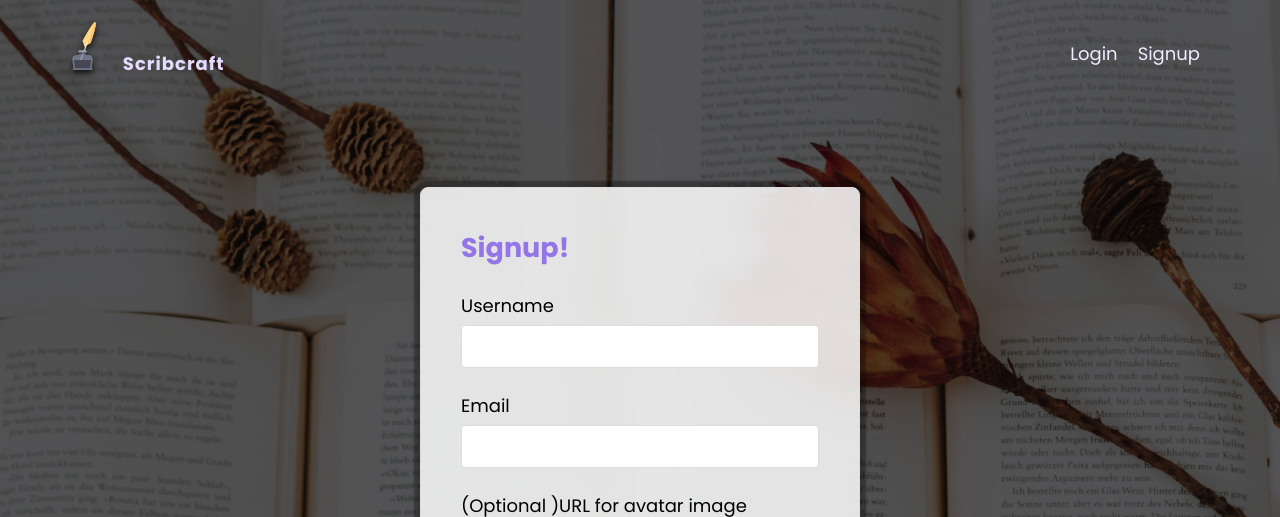
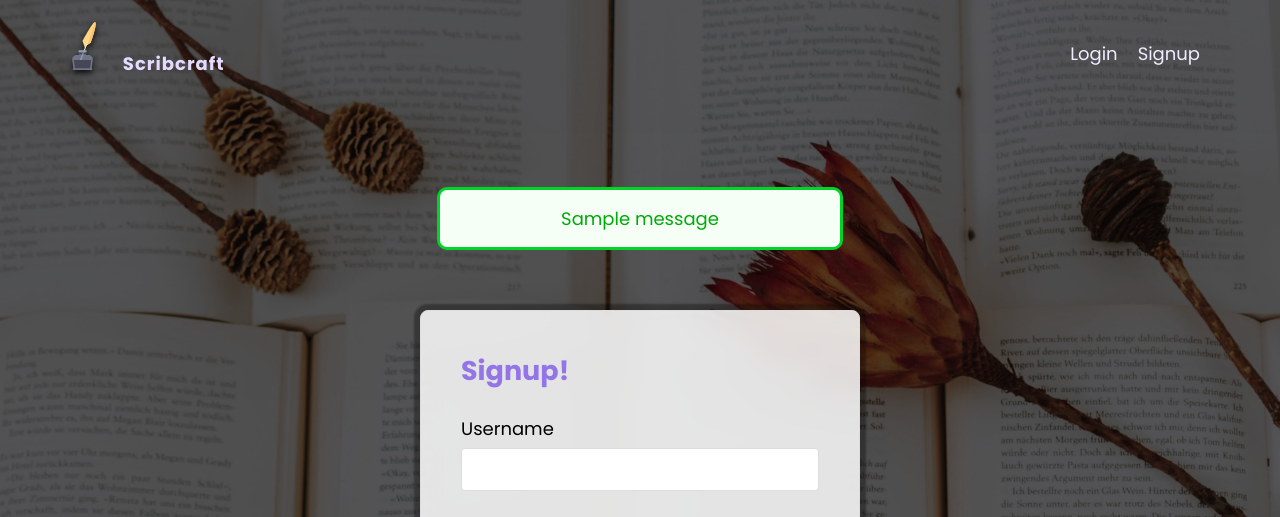
Before and after one commit to salashamir/scribcraft-capstone, a Flask app: page /signup in a window 1280 px wide. Shown: the top 517 px of the page. Run offline with Flask 2, Linux system fonts and the light colour scheme; tables that the repository leaves empty hold one stand-in row (values such as "Sample post"); one stand-in notice (Sample message) is shown; some libraries are stand-ins or nearby versions.

Commit message:
added flashed messages to teomplates

```diff
--- a/app.py
+++ b/app.py
@@ -71,6 +71,16 @@ def root():
     scribs = Scrib.query.all()
     return render_template('user/dashboard.html', scribs=scribs)
 
+
+# 404 error
+@app.errorhandler(404)
+def not_found(error):
+    """404 page"""
+
+    if not g.user:
+        return redirect(url_for('login'))
+
+    return render_template("404.html"), 404
 
 # AUTH ROUTES
 
@@ -203,9 +213,27 @@ def create_scrib():
         except Exception as e:
             return render_template('user/error.html', error_message=e)
 
+        flash("Scrib created!", "success")
         return redirect(url_for('show_scrib', scrib_id=scrib.id))
 
     return render_template('user/create-scrib.html', form=form)
+
+
+@app.route('/scribs/delete/<int:scrib_id>', methods=["POST"])
+def delete_scrib(scrib_id):
+    """Post route to submit form and delete script"""
+
+    if not g.user:
+        flash("Access unauthorized", "danger")
+        return redirect(url_for('login'))
+
+    scrib = Scrib.query.get_or_404(scrib_id)
+
+    db.session.delete(scrib)
+    db.session.commit()
+
+    flash("Scrib deleted!", "success")
+    return redirect(url_for('root'))
 
 
 # USER ROUTES
@@ -262,6 +290,7 @@ def edit_user_profile(user_id):
         db.session.add(user)
         db.session.commit()
 
+        flash("Profile updated!", "success")
         return redirect(url_for("show_user_profile", user_id=user.id))
 
     return render_template("/user/edit-user.html", form=form, user=g.user)
@@ -333,7 +362,7 @@ async def post_generate_image_art_API(session, prompt):
         if "error" in concept_art_images:
             raise Exception(
                 f"Error message: {concept_art_images['error']['message']}. Error type: {concept_art_images['error']['type']}")
-        return [item['url'] for item in res.json()['data']]
+        return [item['url'] for item in concept_art_images['data']]
 
 
 async def post_generate_scrib_content_API(session, prompt):
--- /dev/null
+++ b/static/css/flashed-messages.css
@@ -0,0 +1,21 @@
+.alert {
+    margin-bottom: 2rem;
+    text-align: center;
+    width: 35%;
+    border-radius: 10px;
+    margin: 0 auto;
+    padding: 1.5rem 3rem;
+    font-size: 1.8rem;
+}
+
+.alert-danger{
+    background-color: rgb(255, 248, 248);
+    color: rgb(182, 0, 0);
+    border: 3px solid rgb(182, 0, 0);
+}
+
+.alert-success{
+    background-color: rgb(246, 255, 246);
+    color: rgb(0, 171, 9);
+    border: 3px solid rgb(0, 212, 39);
+}
--- a/templates/anon-home.html
+++ b/templates/anon-home.html
@@ -6,6 +6,9 @@
     <div class="app cozy-bcg">
         <div class="container">
             {% include 'components/navbar.html' %}
+            {% for category, message in get_flashed_messages(with_categories=True) %}
+                <div class="alert alert-{{ category }}">{{ message }}</div>
+            {% endfor %}
             {% block form %}
             {% endblock %}
             {% include 'components/footer.html' %}
--- a/templates/base.html
+++ b/templates/base.html
@@ -17,6 +17,7 @@
     <link rel="stylesheet" href="{{url_for('static', filename='css/users-list.css')}}">
     <link rel="stylesheet" href="{{url_for('static', filename='css/user-profile.css')}}">
     <link rel="stylesheet" href="{{url_for('static', filename='css/scrib-error.css')}}">
+    <link rel="stylesheet" href="{{url_for('static', filename='css/flashed-messages.css')}}">
     <script src="https://cdnjs.cloudflare.com/ajax/libs/axios/1.2.6/axios.min.js" async integrity="sha512-RUkwGPgBmjCwqXpCRzpPPmGl0LSFp9v5wXtmG41+OS8vnmXybQX5qiG5adrIhtO03irWCXl+z0Jrst6qeaLDtQ==" crossorigin="anonymous" referrerpolicy="no-referrer"></script>
     <script defer src="{{ url_for('static', filename='js/main.js') }}"></script>
     <title>Scribcraft! - {% block title %}{% endblock %}</title>
--- a/templates/components/macros.html
+++ b/templates/components/macros.html
@@ -10,6 +10,11 @@
             <h2 class="scrib-title">{{scrib.title}}</h2>
             <p class="scrib-author">By <span><a href="/users/{{scrib.user_id}}">{{scrib.user.username}}</a></span></p>
             <p class="creation-date">Generated on {{scrib.date_time.strftime("%B %d, %Y") }}</p>
+            {% if g.user.id == scrib.user_id %}
+            <form class="delete-scrib-form" method="POST" action="{{url_for('delete_scrib', scrib_id=scrib.id)}}">
+                <button type="submit" class="red-btn">Delete scrib</button>
+            </form>
+            {% endif %}
             {% for scrib_paragraph in scrib.scrib_text.split("\n\n") %}
                 <p class="details">{{scrib_paragraph}}</p>
             {% endfor %}
--- a/templates/home.html
+++ b/templates/home.html
@@ -7,6 +7,9 @@
         {% include 'components/sidebar.html' %}
         <div class="container">
             {% include 'components/navbar.html' %}
+            {% for category, message in get_flashed_messages(with_categories=True) %}
+                <div class="alert alert-{{ category }}">{{ message }}</div>
+            {% endfor %}
             {% block center_pane %}
             {% endblock %}
             {% include 'components/footer.html' %}
--- a/templates/user/user.html
+++ b/templates/user/user.html
@@ -16,7 +16,7 @@
             <p class="member-since">Member since: <span>{{user.date_time.strftime("%B %d, %Y") }}</span></p>
         </div>
         <p class="user-bio">{{user.about_me}}</p>
-        {% if g.user.id == user.id%}
+        {% if g.user.id == user.id %}
         <a class="dark-btn center" href="{{url_for('edit_user_profile', user_id=user.id)}}">Edit profile</a>
         <form class="center delete-form" method="POST" action="{{url_for('delete_user')}}">
             <button type="submit" class="red-btn">Delete Account</button>
```
Also changed, not shown: templates/404.html (+10 -0 lines).
